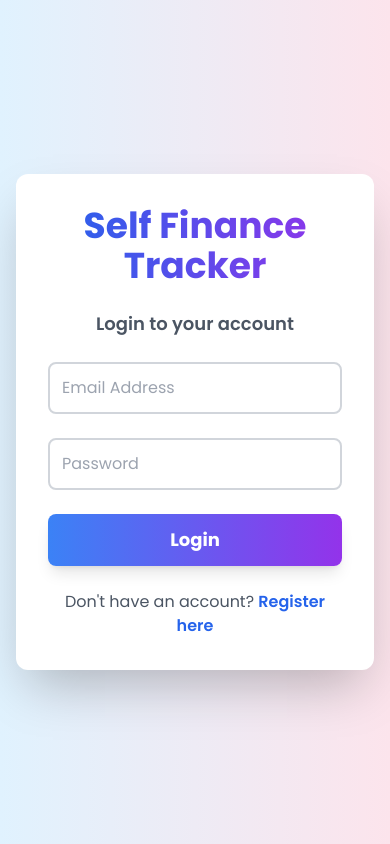
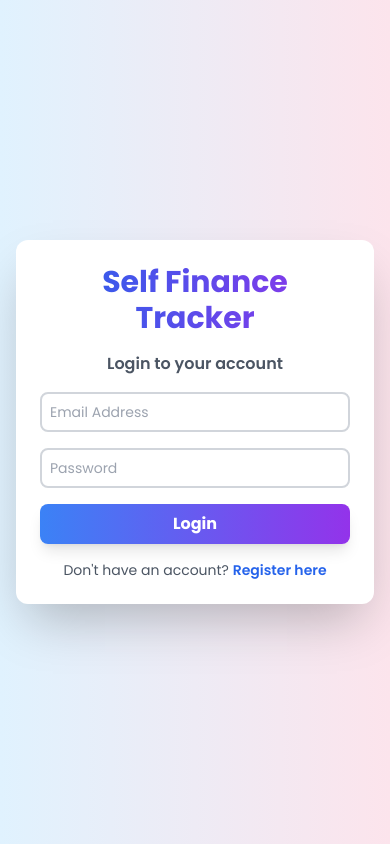
Before and after one commit to AyushSahare964/Studentfainace, a plain HTML site: page log.html in a window 390 px wide. Drawn offline with nearby package versions, Linux system fonts and the light colour scheme.

Commit message:
Update log.html

```diff
--- a/log.html
+++ b/log.html
@@ -27,13 +27,13 @@
 </head>
 <body class="gradient-bg-body min-h-screen flex items-center justify-center p-4">
 
-  <div class="bg-white shadow-2xl rounded-xl p-8 sm:p-10 max-w-md w-full text-center space-y-6">
-    <h1 class="text-4xl sm:text-5xl font-extrabold text-transparent bg-clip-text bg-gradient-to-r from-blue-600 to-purple-600 mb-6">
+  <div class="bg-white shadow-2xl rounded-xl p-6 sm:p-10 max-w-md w-full text-center space-y-4 sm:space-y-6">
+    <h1 class="text-3xl sm:text-5xl font-extrabold text-transparent bg-clip-text bg-gradient-to-r from-blue-600 to-purple-600 mb-4 sm:mb-6">
       Self Finance Tracker
     </h1>
-    <p class="text-gray-600 text-lg sm:text-xl font-semibold mb-6">Login to your account</p>
+    <p class="text-base sm:text-xl text-gray-600 font-semibold mb-4 sm:mb-6">Login to your account</p>
 
-    <div id="loginMessage" class="hidden bg-red-100 border border-red-400 text-red-700 px-4 py-3 rounded-lg mb-4" role="alert">
+    <div id="loginMessage" class="hidden bg-red-100 border border-red-400 text-red-700 px-3 py-2 rounded-lg mb-3 text-sm sm:text-base" role="alert">
       <!-- Login error messages will appear here -->
     </div>
 
@@ -41,23 +41,23 @@
       type="email"
       id="loginEmail"
       placeholder="Email Address"
-      class="w-full p-3 border-2 border-gray-300 rounded-lg focus:outline-none focus:ring-4 focus:ring-blue-400 transition text-gray-800 text-base"
+      class="w-full p-2 sm:p-3 border-2 border-gray-300 rounded-lg focus:outline-none focus:ring-4 focus:ring-blue-400 transition text-gray-800 text-sm sm:text-base"
       required>
 
     <input
       type="password"
       id="loginPassword"
       placeholder="Password"
-      class="w-full p-3 border-2 border-gray-300 rounded-lg focus:outline-none focus:ring-4 focus:ring-purple-400 transition text-gray-800 text-base"
+      class="w-full p-2 sm:p-3 border-2 border-gray-300 rounded-lg focus:outline-none focus:ring-4 focus:ring-purple-400 transition text-gray-800 text-sm sm:text-base"
       required>
 
     <button
       onclick="loginUser()"
-      class="w-full bg-gradient-to-r from-blue-500 to-purple-600 hover:from-purple-600 hover:to-pink-500 text-white font-bold py-3 rounded-lg transition text-lg shadow-lg">
+      class="w-full bg-gradient-to-r from-blue-500 to-purple-600 hover:from-purple-600 hover:to-pink-500 text-white font-bold py-2 sm:py-3 rounded-lg transition text-base sm:text-lg shadow-lg">
       Login
     </button>
 
-    <p class="text-gray-600 mt-4 text-base">
+    <p class="text-gray-600 mt-3 text-sm sm:text-base">
       Don't have an account?
       <a href="register.html" class="text-blue-600 hover:text-blue-800 font-semibold hover:underline transition">Register here</a>
     </p>
```
